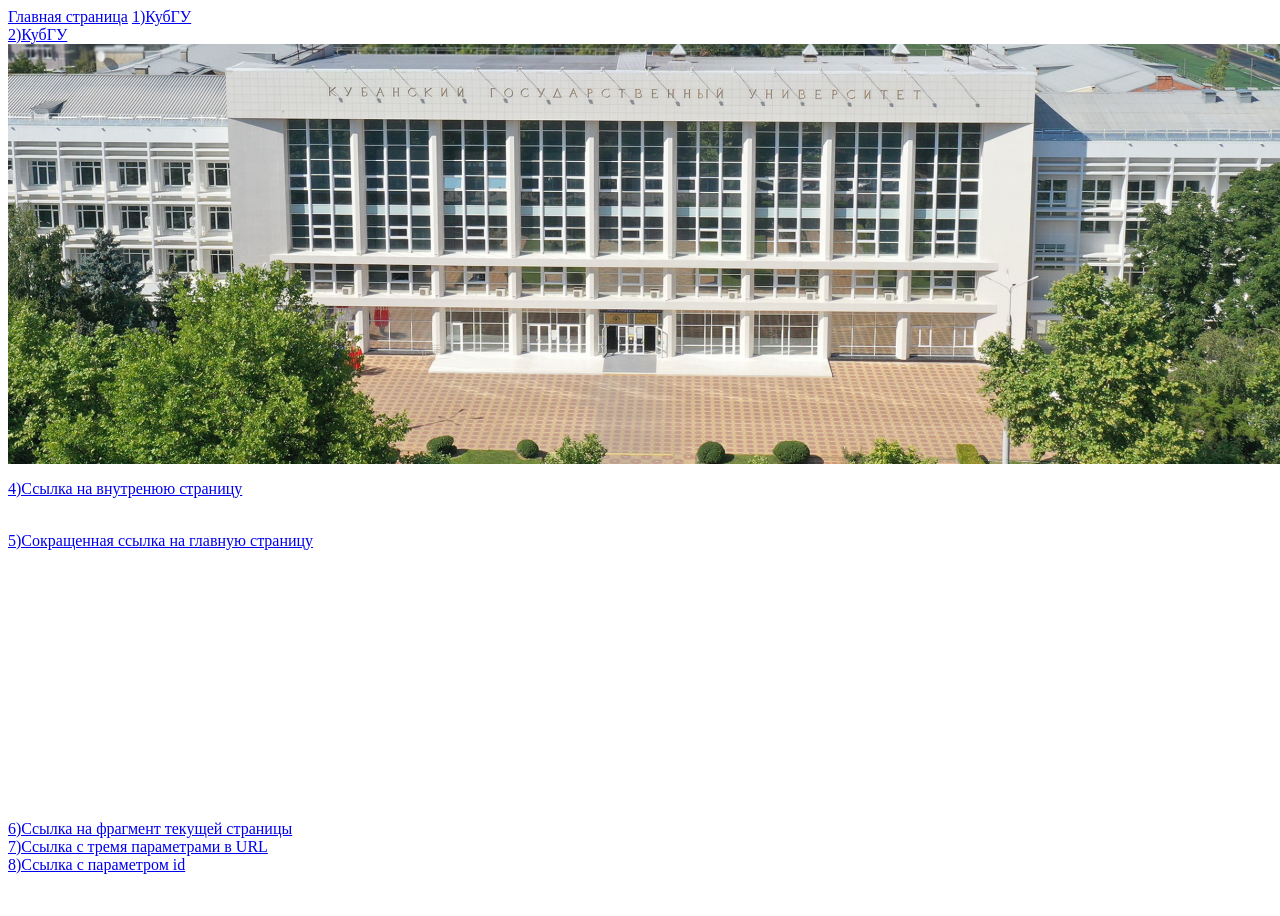
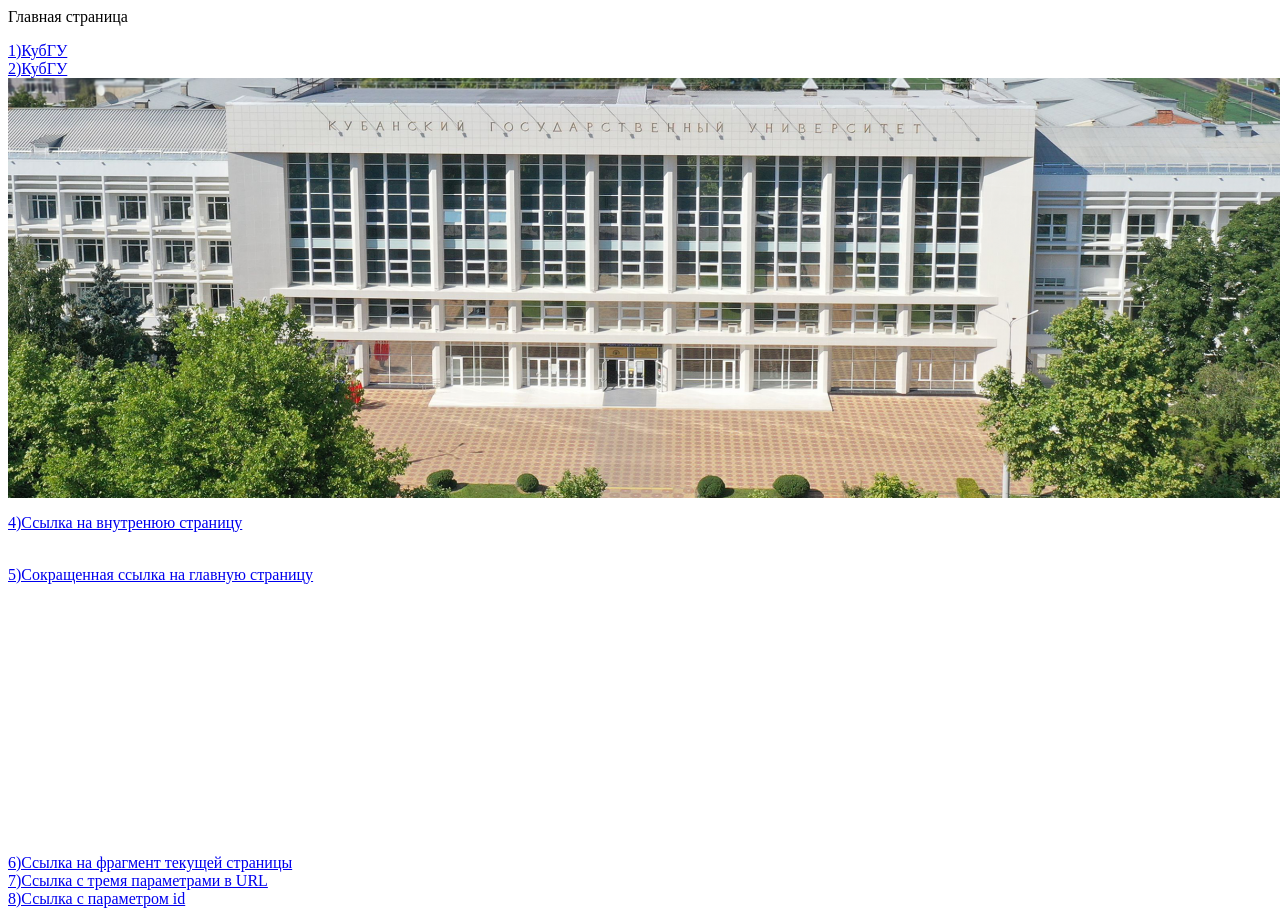
Before and after one commit to qqSnitch/qqSnitch.github.io, a plain HTML site: page index.html in a window 1280 px wide. Before the commit the page ends 882 px from the top, so only its background shows below. Drawn offline with Linux system fonts and the light colour scheme.

Commit message:
Update index.html

```diff
--- a/index.html
+++ b/index.html
@@ -1,4 +1,4 @@
-<a href="home_page">Главная страница</a>
+<p id="home_page">Главная страница</p>
 <a href="http://kubsu.ru/">1)КубГУ</a>
 <br>
 <a href="https://kubsu.ru/">2)КубГУ</a>
```
